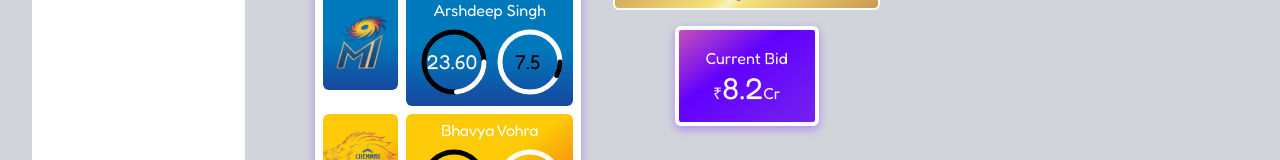
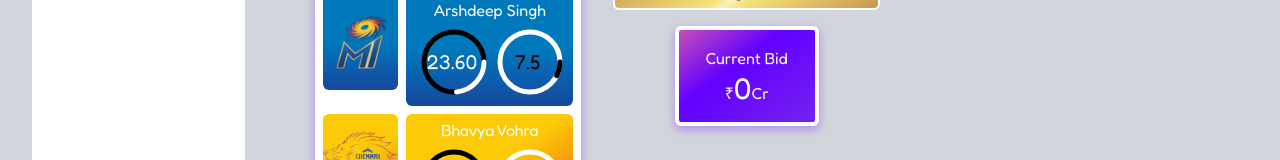
Before and after one commit to arsh-deep-0/AuctionHero, a Next.js app in the folder client/: page /auctionRoom/auction in a window 1280 px wide. Shown: the part 138-298 px from the top of the page. Built offline with nearby package versions, Linux system fonts and the light colour scheme; a web font is replaced by a local one.

Commit message:
bidIncrement

```diff
--- a/client/app/auctionRoom/auction/page.jsx
+++ b/client/app/auctionRoom/auction/page.jsx
@@ -1,3 +1,4 @@
+"use client"
 import BiddingSection from '@/app/components/auctionRoom/auction/BiddingSection/BiddingSection'
 import PlayerStatsSection from '@/app/components/auctionRoom/auction/PlayerStatsSection/PlayerStatsSection'
 import SideNavbar from '@/app/components/auctionRoom/auction/SideNavbar/SideNavbar'
--- a/client/app/components/auctionRoom/auction/BiddingSection/BidButton.jsx
+++ b/client/app/components/auctionRoom/auction/BiddingSection/BidButton.jsx
@@ -1,10 +1,10 @@
 import React from 'react'
 
-function BidButton() {
+function BidButton(props) {
   return (
-    <div className='bg-black px-6 my-16 hover:scale-105 hover hover:animate-pulse  py-1 rounded-md text-white border-2 border-solid border-white blue-shadow  hover:cursor-pointer'>
+    <button onClick={props.onClick} className='bg-black px-6 my-16 hover:scale-105 hover hover:animate-pulse  py-1 rounded-md text-white border-2 border-solid border-white blue-shadow  hover:cursor-pointer'>
         <p className='text-lg'>Place Bid</p>
-    </div>
+    </button>
   )
 }
 
--- a/client/app/components/auctionRoom/auction/BiddingSection/BiddingSection.jsx
+++ b/client/app/components/auctionRoom/auction/BiddingSection/BiddingSection.jsx
@@ -1,33 +1,58 @@
-import Heading from "./Heading"
-import CurrentBid from "./CurrentBid"
-import CurrentBidder from "./CurrentBidder"
-import BidTimer from "./BidTimer"
-import BidButton from "./BidButton"
-import ProgressBar from "./ProgressBar"
+import Heading from "./Heading";
+import CurrentBid from "./CurrentBid";
+import CurrentBidder from "./CurrentBidder";
+import BidTimer from "./BidTimer";
+import BidButton from "./BidButton";
+import ProgressBar from "./ProgressBar";
+import { useState } from "react";
 
 function BiddingSection() {
+  const bidData = {
+    currentBidValue: 8.2,
+    currentBidderName: "Bhaskar Mishra",
+    currentBidderTeam: "rcb",
+    totalPlayers: 31,
+    soldPlayers: 17,
+    unsoldPlayers: 4,
+  };
 
-  const bidData={
-    currentBidValue:8.2,
-    currentBidderName:'Bhaskar Mishra',
-    currentBidderTeam:'rcb',
-    totalPlayers:31,
-    soldPlayers:17,
-    unsoldPlayers:4
-  }
+  const [currentBidVal, setCurrentBidVal] = useState(0);
+
+  const bidButtonHandler = () => {
+    if (currentBidVal === 0) setCurrentBidVal(2.0);
+    else if (
+      (currentBidVal*10) % 10 == 0 || (currentBidVal*10) % 10 == 8
+    ) {
+
+      setCurrentBidVal(currentBidVal+0.2);
+    }
+    else if (
+      (currentBidVal*10) % 10 === 2 || (currentBidVal*10) % 10 === 5
+    ) {
+
+      setCurrentBidVal(currentBidVal+0.3);
+    }
+  };
+
   return (
     <div className="flex flex-col gap-4 items-center">
-      <Heading/>
-      <CurrentBid currentBidValue={bidData.currentBidValue}/>
-      <BidButton/>
+      <Heading />
+      <CurrentBid currentBidValue={currentBidVal} />
+      <BidButton onClick={bidButtonHandler} />
       <div className="flex gap-4">
-      <CurrentBidder currentBidderName={bidData.currentBidderName} currentBidderTeam={bidData.currentBidderTeam}/>
-      <BidTimer/>
+        <CurrentBidder
+          currentBidderName={bidData.currentBidderName}
+          currentBidderTeam={bidData.currentBidderTeam}
+        />
+        <BidTimer />
       </div>
-      <ProgressBar totalPlayers={bidData.totalPlayers} soldPlayers={bidData.soldPlayers} unsoldPlayers={bidData.unsoldPlayers}/>
-
+      <ProgressBar
+        totalPlayers={bidData.totalPlayers}
+        soldPlayers={bidData.soldPlayers}
+        unsoldPlayers={bidData.unsoldPlayers}
+      />
     </div>
-  )
+  );
 }
 
-export default BiddingSection
+export default BiddingSection;
--- a/client/app/components/auctionRoom/auction/BiddingSection/CurrentBid.jsx
+++ b/client/app/components/auctionRoom/auction/BiddingSection/CurrentBid.jsx
@@ -1,5 +1,5 @@
+function CurrentBid(props) {
 
-function CurrentBid(props) {
   return (
     <div className='border-4 blue-shadow  border-white border-solid bg-blue-pink text-white fredoka w-36 flex flex-col justify-center items-center p-4 rounded-md'>
         <p className=''>Current Bid</p>
```
